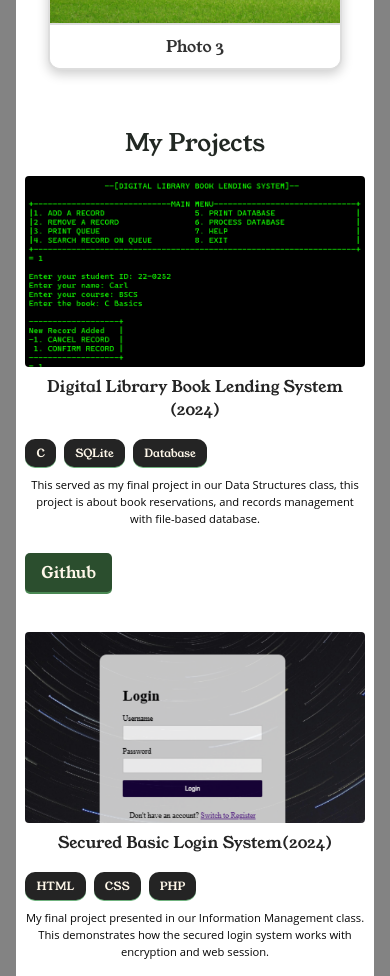
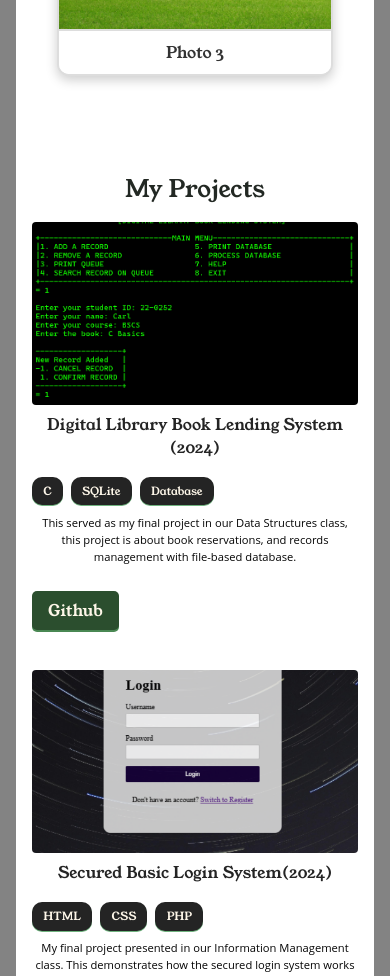
Before and after one commit to carleoj/about-me-carl, a React (Vite) app: page / in a window 390 px wide. Shown: the part 1840-2816 px from the top of the page. Built offline with nearby package versions, Linux system fonts and the light colour scheme.

Commit message:
adjusted project.jsx layout

```diff
--- a/src/index.css
+++ b/src/index.css
@@ -222,7 +222,8 @@ header button:hover {
 }
 
 /* PHOTOTOS */
-=/* Container for the photo cards */
+
+/* Container for the photo cards */
 .photo-container {
   display: flex;
   flex-direction: column; /* Stack items vertically by default */
@@ -298,9 +299,13 @@ header button:hover {
 }
 
 
-/* PROJECTS */
 
+/* PROJECT */
 .project {
+  display: flexbox;
+  flex-direction: row; /* Default: image and content side by side */
+  align-items: center;
+  gap: 1.5rem; /* Space between image and content */
   margin-bottom: 2.5rem;
 }
 
@@ -309,12 +314,17 @@ header button:hover {
 }
 
 .project .image {
-  width: 100%;
-  height: auto;
-  margin-bottom: 0.5rem;
+  width: 50%; /* Image takes half the space on larger screens */
+  max-width: 400px; /* Prevent overly large images */
   aspect-ratio: 16/9;
   border-radius: 4px;
   overflow: hidden;
+}
+
+.project .image img {
+  width: 100%;
+  height: 100%;
+  object-fit: cover; /* Ensure image scales properly */
 }
 
 .project .content {
@@ -322,11 +332,17 @@ header button:hover {
   flex-direction: column;
   gap: 0.6rem;
   text-align: center;
+  flex: 1; /* Content takes up remaining space */
+  padding: 0 10px;
 }
 
 .project .content ul {
   display: flex;
+  flex-wrap: wrap; /* Allow tech items to wrap on smaller screens */
+  justify-content: left;
   gap: 0.5rem;
+  padding: 0;
+  margin: 0;
 }
 
 .project .content ul li {
@@ -340,15 +356,33 @@ header button:hover {
 
 .project .content p {
   margin-bottom: 1rem;
-  font-size: 0.7rem;
+  font-size: 0.8rem;
   line-height: 1.5;
 }
 
 .project .content div {
   display: flex;
-  gap: 0.3rem;
+  justify-content: left;
+  gap: 0.5rem;
 }
 
+/* Responsive Layout for Mobile Screens */
+@media (max-width: 768px) {
+  .project {
+    flex-direction: column; /* Stack image and content vertically */
+    gap: 1rem;
+    text-align: center; /* Center-align all content */
+  }
+
+  .project .image {
+    width: 100%; /* Image takes full width on small screens */
+    max-width: 100%;
+  }
+
+  .project .content {
+    padding: 0;
+  }
+}
 
 /* PROJECTS */
 
```
